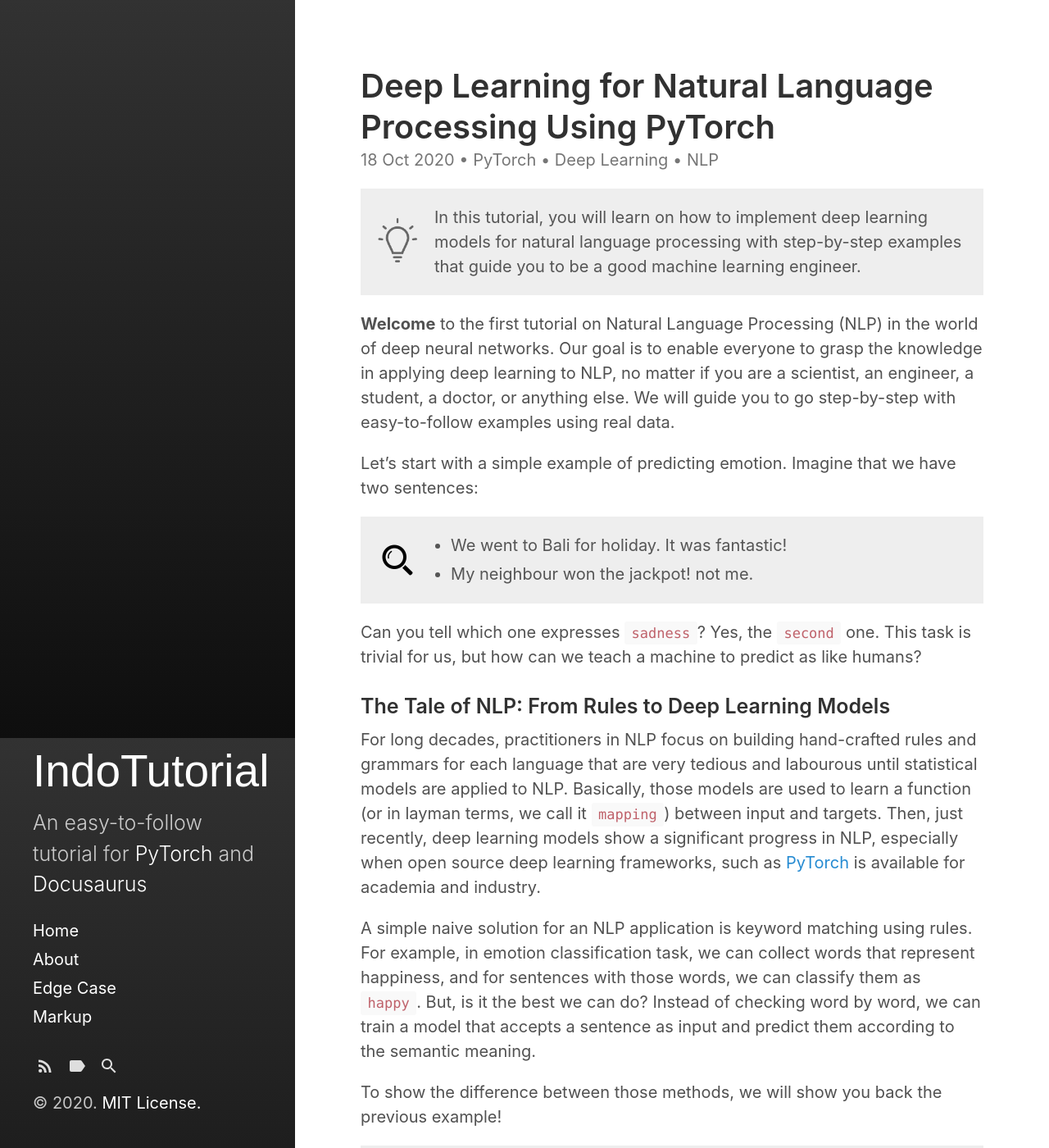
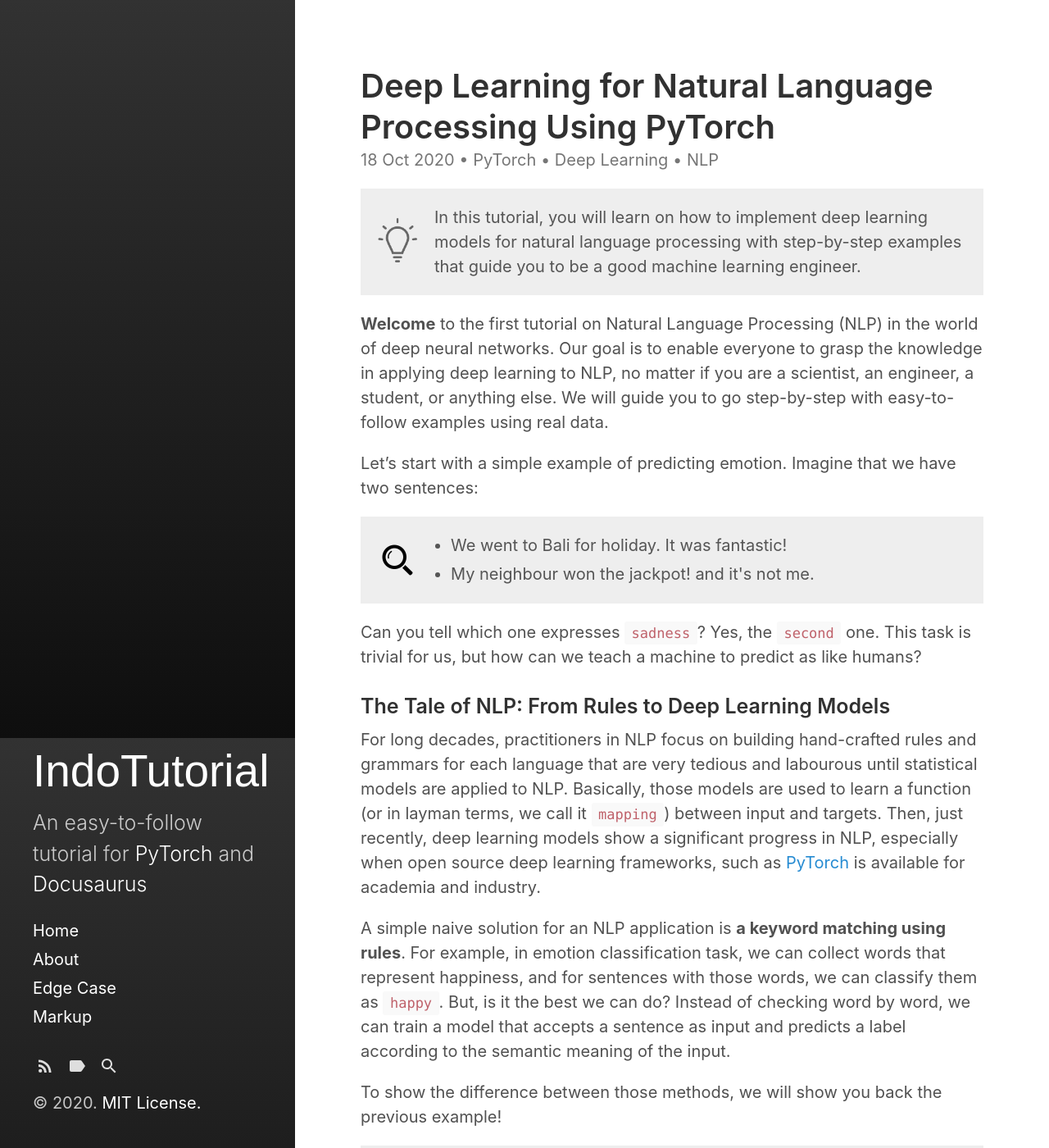
Before and after one commit to indobenchmark/tutorials, a Jekyll site: the page built from _posts/2020-10-18-basic-pytorch.md, in a window 1280 px wide and 1400 px high. Shown: the whole window at 82% size. Built offline with Jekyll 4.4.1, drawn with Linux system fonts in a browser that asks for light colours; some of the changed text lies outside the part shown.

Commit message:
update page

````diff
--- a/_posts/2020-10-18-basic-pytorch.md
+++ b/_posts/2020-10-18-basic-pytorch.md
@@ -15,7 +15,7 @@ In this tutorial, you will learn on how to implement deep learning models for na
 </div>
 </div>
 
-<b>Welcome</b> to the first tutorial on Natural Language Processing (NLP) in the world of deep neural networks. Our goal is to enable everyone to grasp the knowledge in applying deep learning to NLP, no matter if you are a scientist, an engineer, a student, a doctor, or anything else. We will guide you to go step-by-step with easy-to-follow examples using real data.
+<b>Welcome</b> to the first tutorial on Natural Language Processing (NLP) in the world of deep neural networks. Our goal is to enable everyone to grasp the knowledge in applying deep learning to NLP, no matter if you are a scientist, an engineer, a student, or anything else. We will guide you to go step-by-step with easy-to-follow examples using real data.
 
 <!--more-->
 
@@ -26,7 +26,7 @@ Let's start with a simple example of predicting emotion. Imagine that we have tw
 <div style="color:#555">
 <ul>
 <li>We went to Bali for holiday. It was fantastic!</li>
-<li>My neighbour won the jackpot! not me.</li>
+<li>My neighbour won the jackpot! and it's not me.</li>
 </ul>
 </div>
 </div>
@@ -38,7 +38,7 @@ Can you tell which one expresses ```sadness```? Yes, the ```second``` one. This
 
 For long decades, practitioners in NLP focus on building hand-crafted rules and grammars for each language that are very tedious and labourous until statistical models are applied to NLP. Basically, those models are used to learn a function (or in layman terms, we call it ```mapping```) between input and targets. Then, just recently, deep learning models show a significant progress in NLP, especially when open source deep learning frameworks, such as [PyTorch](https://pytorch.org/) is available for academia and industry.
 
-A simple naive solution for an NLP application is keyword matching using rules. For example, in emotion classification task, we can collect words that represent happiness, and for sentences with those words, we can classify them as ```happy```. But, is it the best we can do? Instead of checking word by word, we can train a model that accepts a sentence as input and predict them according to the semantic meaning.
+A simple naive solution for an NLP application is <b>a keyword matching using rules</b>. For example, in emotion classification task, we can collect words that represent happiness, and for sentences with those words, we can classify them as ```happy```. But, is it the best we can do? Instead of checking word by word, we can train a model that accepts a sentence as input and predicts a label according to the semantic meaning of the input.
 
 To show the difference between those methods, we will show you back the previous example!
 
@@ -47,12 +47,12 @@ To show the difference between those methods, we will show you back the previous
 <div style="color:#555">
 <ul>
 <li>We went to Bali for <b>holiday</b>. It was <b>fantastic!</b></li>
-<li>My neighbour <b>won the jackpot!</b> <b>not me.</b></li>
+<li>My neighbour <b>won the jackpot!</b> and it's <b>not me.</b></li>
 </ul>
 </div>
 </div>
 
-By checking the lexical occurences, we can easily fool our model to classify the ```second``` sentence as ```happy``` because it has a phrase ```won the jackpot```. If the model is able to understand completely, then it is easy to notice the change of meaning after the clause.
+By checking the lexical terms, we can easily fool our model to classify the ```second``` sentence as ```happy``` because it has the ```won the jackpot``` phrase. If the model is able to understand the second sentence completely, then it is easy to notice the change of meaning after the second clause that that person feel sad because they didn't win the jackpot.
 
 Let's start learning how to build a model using PyTorch.
 
````
